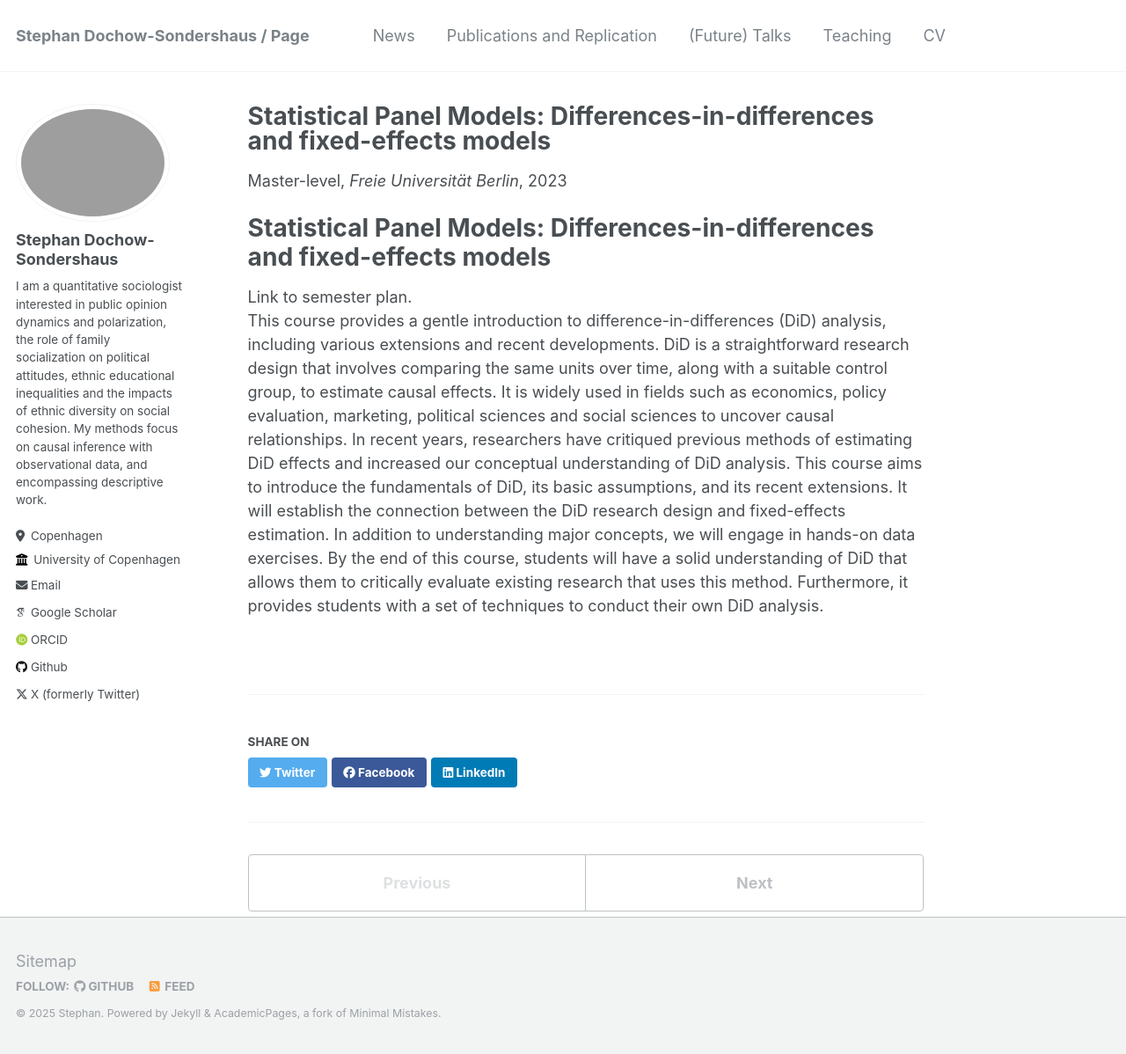
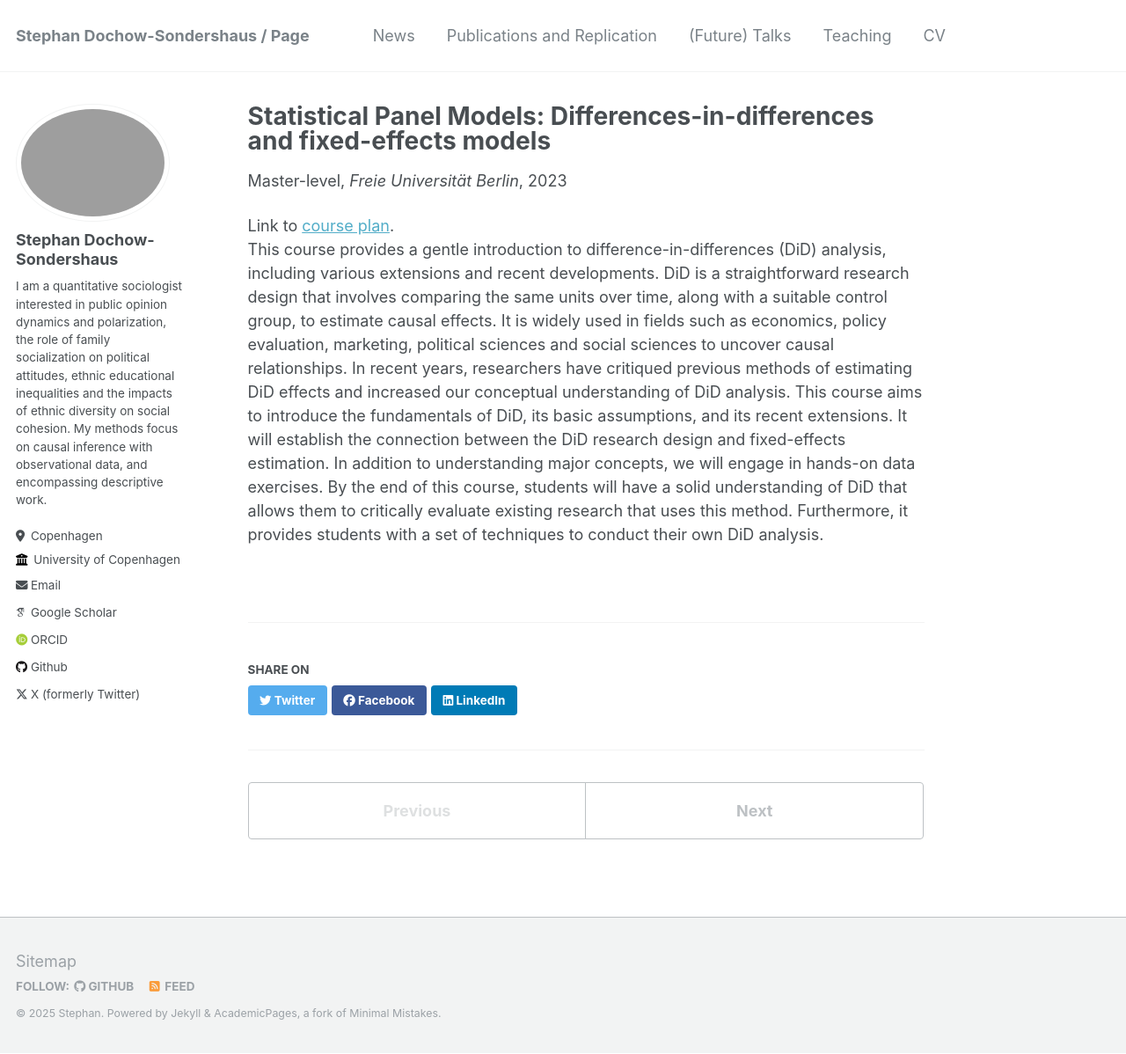
Before and after one commit to stephandoc/stephandoc.github.io, a Jekyll site: the page built from _teaching/2023-winter-teaching-1.md, in a window 1280 px wide and 1198 px high. Shown: the whole window at 88% size. Built offline with Jekyll 4.4.1, drawn with Linux system fonts in a browser that asks for light colours; some web fonts are replaced.

Commit message:
Update 2023-winter-teaching-1.md

```diff
--- a/_teaching/2023-winter-teaching-1.md
+++ b/_teaching/2023-winter-teaching-1.md
@@ -8,8 +8,8 @@ date: 2023-09-01
 location: "Berlin, Germany"
 ---
 
-Statistical Panel Models: Differences-in-differences and fixed-effects models
-======
-<div class="wordwrap">Link to <a href="https://stephandoc.github.io/files/did_schedule_ws2023_v3.pdf"></a>semester plan.</div>
+
+<div class="wordwrap">Link to <a href="https://stephandoc.github.io/files/did_schedule_ws2023_v3.pdf">course plan</a>. </div>
+
 
 This course provides a gentle introduction to difference-in-differences (DiD) analysis, including various extensions and recent developments. DiD is a straightforward research design that involves comparing the same units over time, along with a suitable control group, to estimate causal effects. It is widely used in fields such as economics, policy evaluation, marketing, political sciences and social sciences to uncover causal relationships. In recent years, researchers have critiqued previous methods of estimating DiD effects and increased our conceptual understanding of DiD analysis. This course aims to introduce the fundamentals of DiD, its basic assumptions, and its recent extensions. It will establish the connection between the DiD research design and fixed-effects estimation. In addition to understanding major concepts, we will engage in hands-on data exercises. By the end of this course, students will have a solid understanding of DiD that allows them to critically evaluate existing research that uses this method. Furthermore, it provides students with a set of techniques to conduct their own DiD analysis.
```
